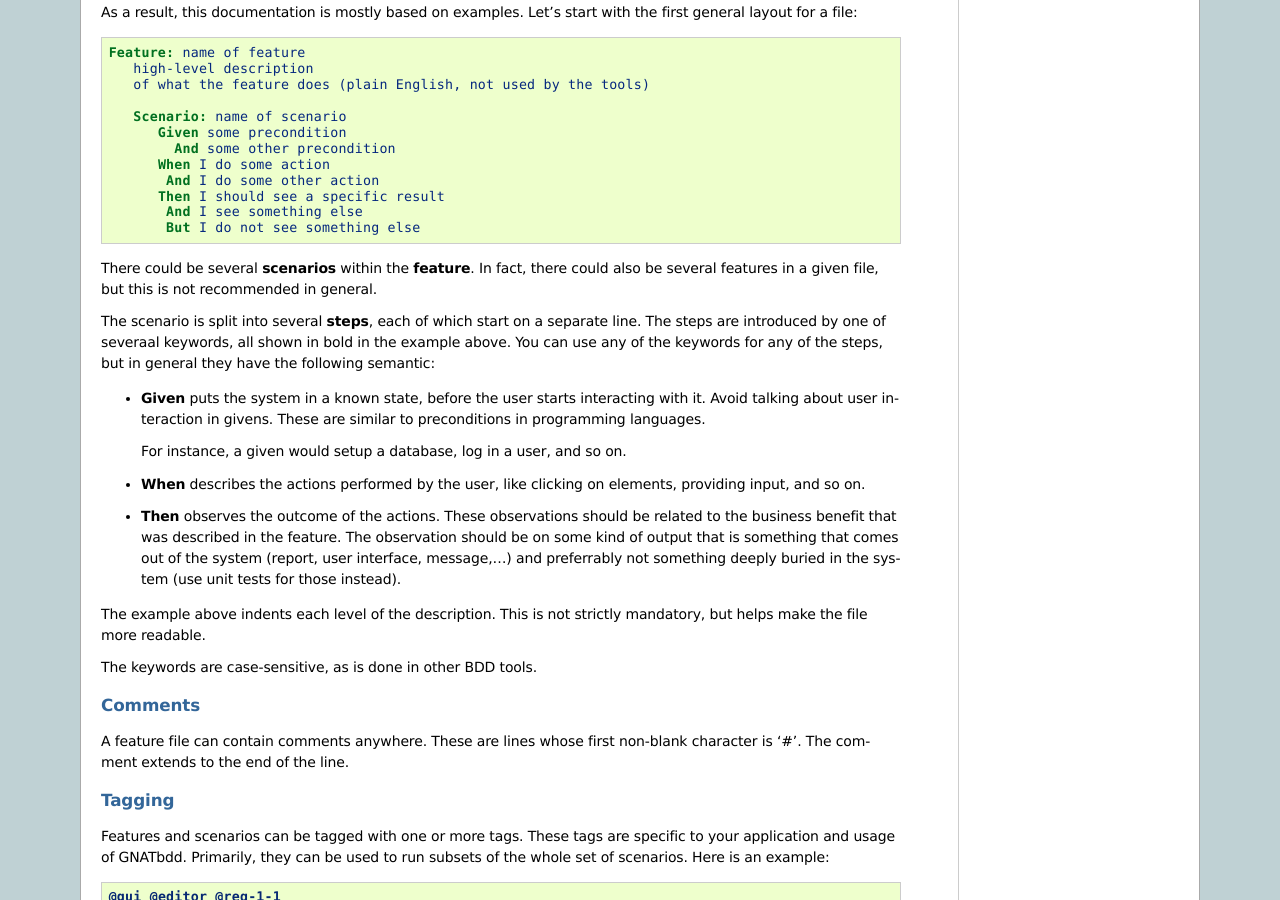
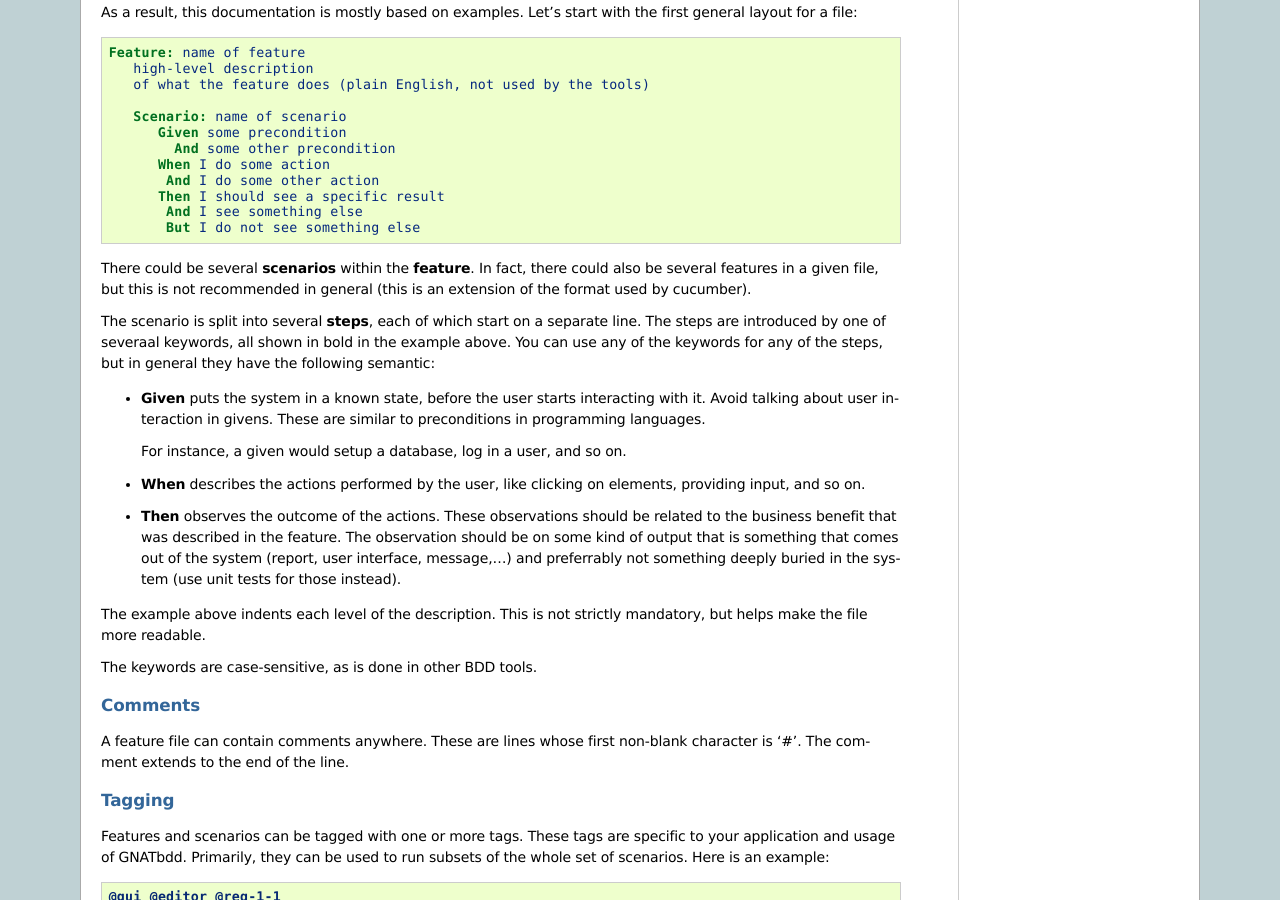
Before and after one commit to briot/gnatbdd, a Sphinx documentation site: the page built from docs/features.rst, in a window 1280 px wide and 900 px high, scrolled down 757 px. Built offline with Sphinx 7.4.7, drawn with Linux system fonts in a browser that asks for light colours.

```diff
--- a/docs/features.rst
+++ b/docs/features.rst
@@ -65,7 +65,7 @@
 
 There could be several **scenarios** within the **feature**. In fact, there
 could also be several features in a given file, but this is not recommended in
-general.
+general (this is an extension of the format used by cucumber).
 
 The scenario is split into several **steps**, each of which start on a separate
 line. The steps are introduced by one of severaal keywords, all shown in bold
```
Also changed, not shown: 2 other files.
